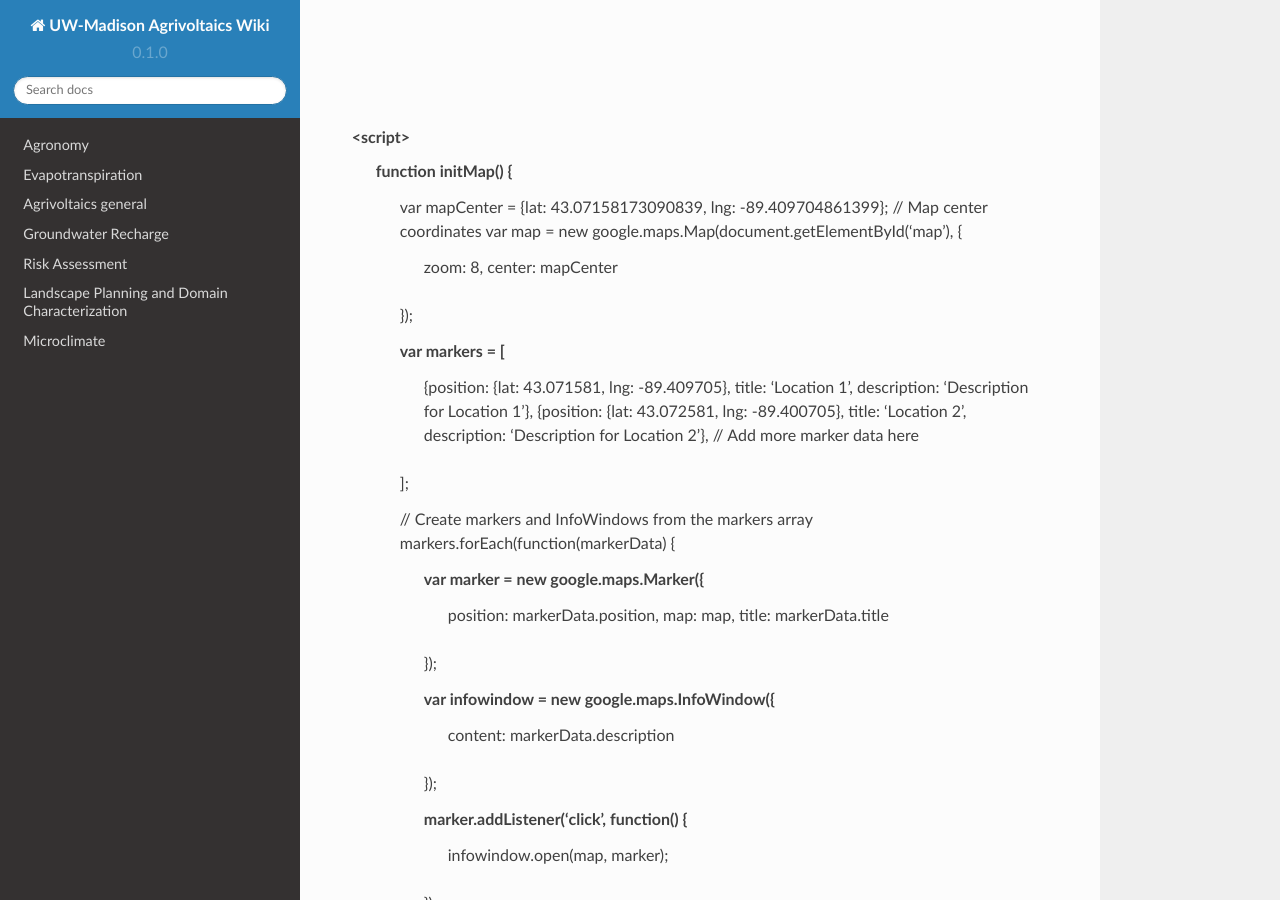
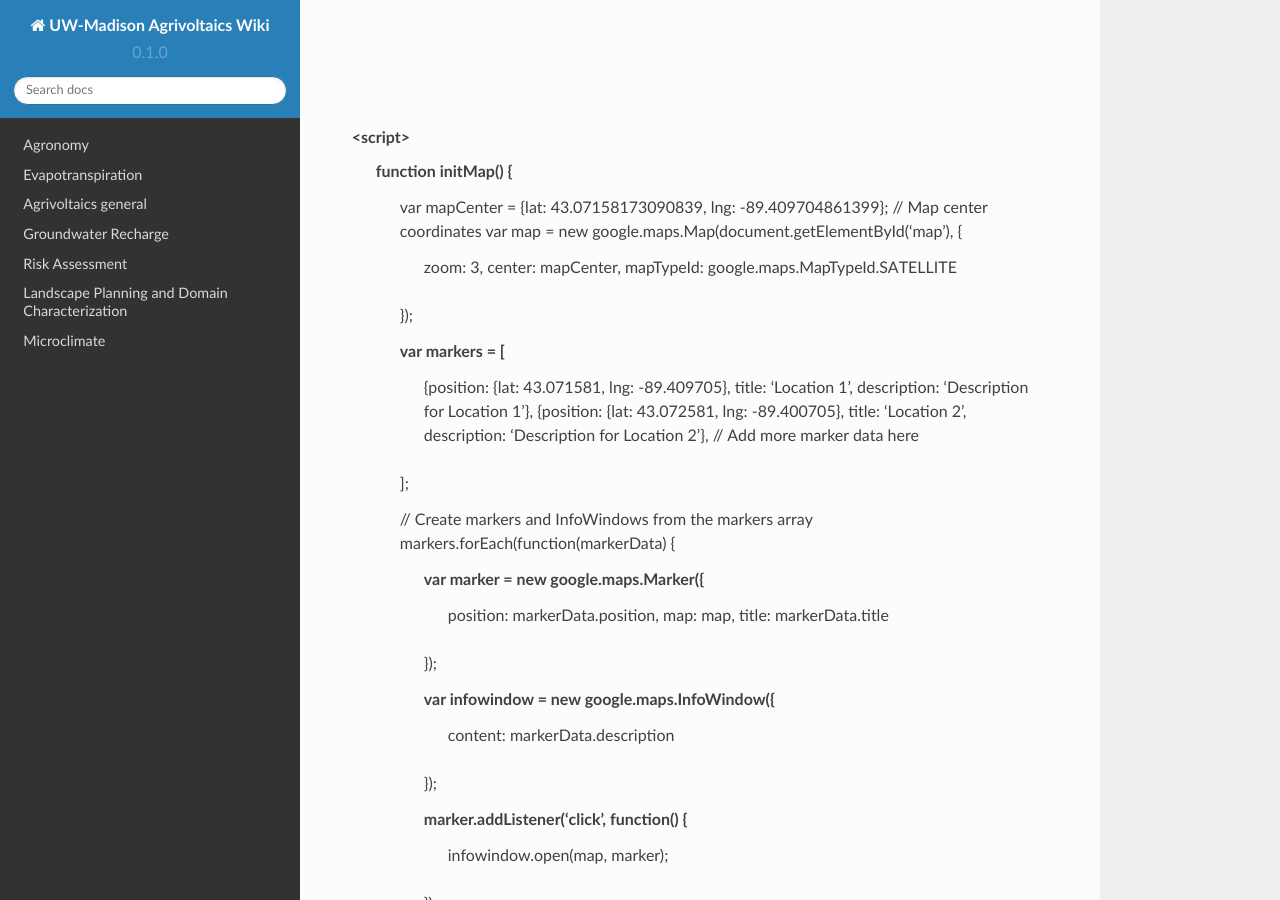
Before and after one commit to hanhydro/wiki, a Sphinx documentation site: the page built from docs/source/index.rst, in a window 1280 px wide and 900 px high, scrolled down 1324 px. Built offline with Sphinx 7.4.7 and the Read the Docs theme 2.0.0, drawn with Linux system fonts in a browser that asks for light colours; pages that are not in the unit, such as notebooks, are missing from menus.

Commit message:
Update index.rst

```diff
--- a/docs/source/index.rst
+++ b/docs/source/index.rst
@@ -33,8 +33,9 @@ Studies by locality
   function initMap() {
     var mapCenter = {lat: 43.07158173090839, lng: -89.409704861399};  // Map center coordinates
     var map = new google.maps.Map(document.getElementById('map'), {
-      zoom: 8,
-      center: mapCenter
+      zoom: 3,
+      center: mapCenter,
+      mapTypeId: google.maps.MapTypeId.SATELLITE
     });
 
     var markers = [
```
